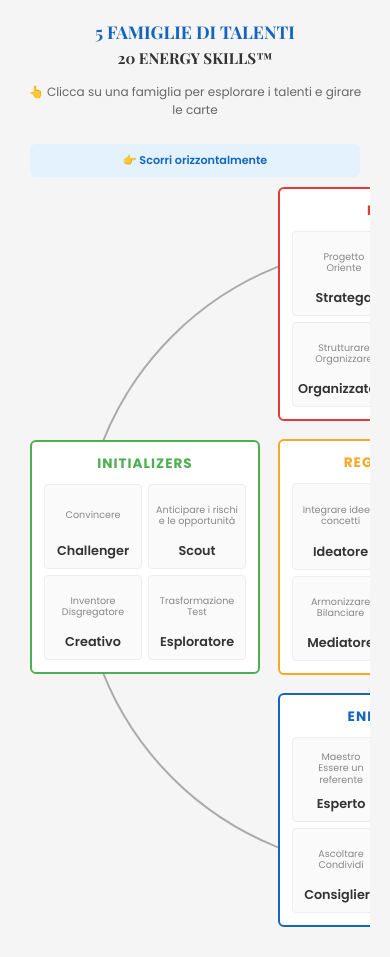
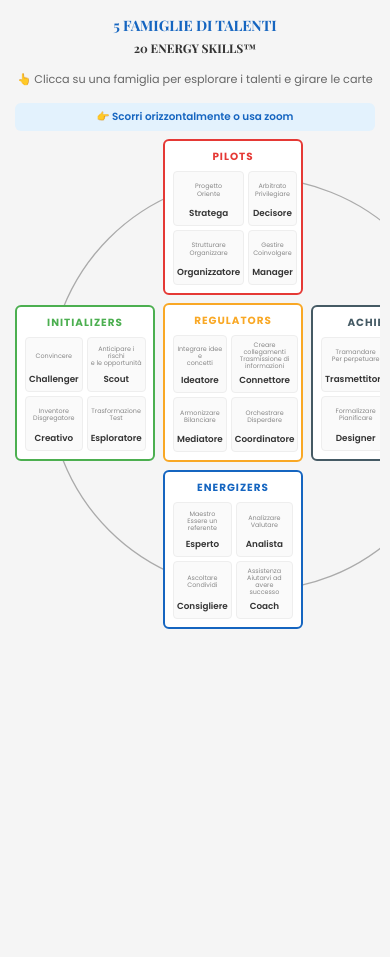
Before and after one commit to FabioDeLuca1977/map-match-talents, a plain HTML site: page index.html in a window 390 px wide. After the commit the page ends 844 px from the top, so only its background shows below. Drawn offline with nearby package versions, Linux system fonts and the light colour scheme.

Commit message:
Update index.html

```diff
--- a/index.html
+++ b/index.html
@@ -2,7 +2,7 @@
 <html lang="it">
 <head>
     <meta charset="UTF-8">
-    <meta name="viewport" content="width=device-width, initial-scale=1.0">
+    <meta name="viewport" content="width=device-width, initial-scale=1.0, user-scalable=yes, minimum-scale=0.5, maximum-scale=3.0">
     <title>Map & Match - 20 Energy Skills™</title>
     <link href="https://fonts.googleapis.com/css2?family=Poppins:wght@300;400;600;700;800&family=Playfair+Display:wght@700&display=swap" rel="stylesheet">
     <style>
@@ -462,6 +462,40 @@
         }
 
         /* Responsive */
+        @media (max-width: 1200px) {
+            .map-container {
+                grid-template-columns: 200px 200px 200px;
+                gap: 15px;
+            }
+
+            .pilots-area, .initializers-area, .regulators-area,
+            .achievers-area, .energizers-area {
+                width: 200px !important;
+            }
+
+            .family-box {
+                padding: 10px;
+            }
+
+            .family-box h2 {
+                font-size: 0.75rem;
+                margin-bottom: 8px;
+            }
+
+            .talent-cell {
+                min-height: 75px;
+                padding: 6px 4px;
+            }
+
+            .talent-cell .action {
+                font-size: 0.55rem;
+            }
+
+            .talent-cell .name {
+                font-size: 0.72rem;
+            }
+        }
+
         @media (max-width: 900px) {
             .map-wrapper {
                 overflow-x: auto;
@@ -469,7 +503,14 @@
             }
 
             .map-container {
-                min-width: 700px;
+                grid-template-columns: 180px 180px 180px;
+                gap: 12px;
+                min-width: 600px;
+            }
+
+            .pilots-area, .initializers-area, .regulators-area,
+            .achievers-area, .energizers-area {
+                width: 180px !important;
             }
 
             header {
@@ -478,17 +519,29 @@
             }
 
             .header-left h1 {
-                font-size: 1.3rem;
+                font-size: 1.2rem;
             }
 
             .header-right h2 {
-                font-size: 1.1rem;
+                font-size: 1rem;
+            }
+
+            .talent-cell {
+                min-height: 70px;
+            }
+
+            .talent-cell .action {
+                font-size: 0.5rem;
+            }
+
+            .talent-cell .name {
+                font-size: 0.68rem;
             }
         }
 
         @media (max-width: 768px) {
             .click-instruction {
-                font-size: 0.75rem;
+                font-size: 0.7rem;
                 padding: 5px;
             }
 
@@ -520,34 +573,109 @@
             }
         }
 
-        @media (max-width: 500px) {
+        @media (max-width: 600px) {
             body {
                 font-size: 14px;
             }
 
+            .container {
+                padding: 5px 10px;
+            }
+
             .header-left h1 {
-                font-size: 1.1rem;
+                font-size: 1rem;
             }
 
             .header-right h2 {
-                font-size: 0.95rem;
+                font-size: 0.85rem;
+            }
+
+            .map-wrapper {
+                padding: 10px 5px;
             }
 
             .map-wrapper::before {
-                content: '👉 Scorri orizzontalmente';
+                content: '👉 Scorri orizzontalmente o usa zoom';
                 display: block;
                 text-align: center;
-                padding: 8px;
+                padding: 6px;
                 background: #e3f2fd;
                 border-radius: 6px;
-                margin-bottom: 10px;
-                font-size: 0.7rem;
+                margin-bottom: 8px;
+                font-size: 0.65rem;
                 color: #1565C0;
                 font-weight: 600;
             }
 
             .map-container {
-                min-width: 650px;
+                grid-template-columns: 160px 160px 160px;
+                gap: 10px;
+                min-width: 540px;
+            }
+
+            .pilots-area, .initializers-area, .regulators-area,
+            .achievers-area, .energizers-area {
+                width: 160px !important;
+            }
+
+            .family-box {
+                padding: 8px;
+            }
+
+            .family-box h2 {
+                font-size: 0.65rem;
+                margin-bottom: 6px;
+            }
+
+            .talents-grid {
+                gap: 4px;
+            }
+
+            .talent-cell {
+                min-height: 60px;
+                padding: 5px 3px;
+            }
+
+            .talent-cell .action {
+                font-size: 0.45rem;
+            }
+
+            .talent-cell .name {
+                font-size: 0.6rem;
+            }
+        }
+
+        @media (max-width: 400px) {
+            .header-left h1 {
+                font-size: 0.9rem;
+            }
+
+            .header-right h2 {
+                font-size: 0.75rem;
+            }
+
+            .map-container {
+                grid-template-columns: 140px 140px 140px;
+                gap: 8px;
+                min-width: 480px;
+            }
+
+            .pilots-area, .initializers-area, .regulators-area,
+            .achievers-area, .energizers-area {
+                width: 140px !important;
+            }
+
+            .talent-cell {
+                min-height: 55px;
+            }
+
+            .talent-cell .action {
+                font-size: 0.4rem;
+                line-height: 1.1;
+            }
+
+            .talent-cell .name {
+                font-size: 0.55rem;
             }
         }
     </style>
```
